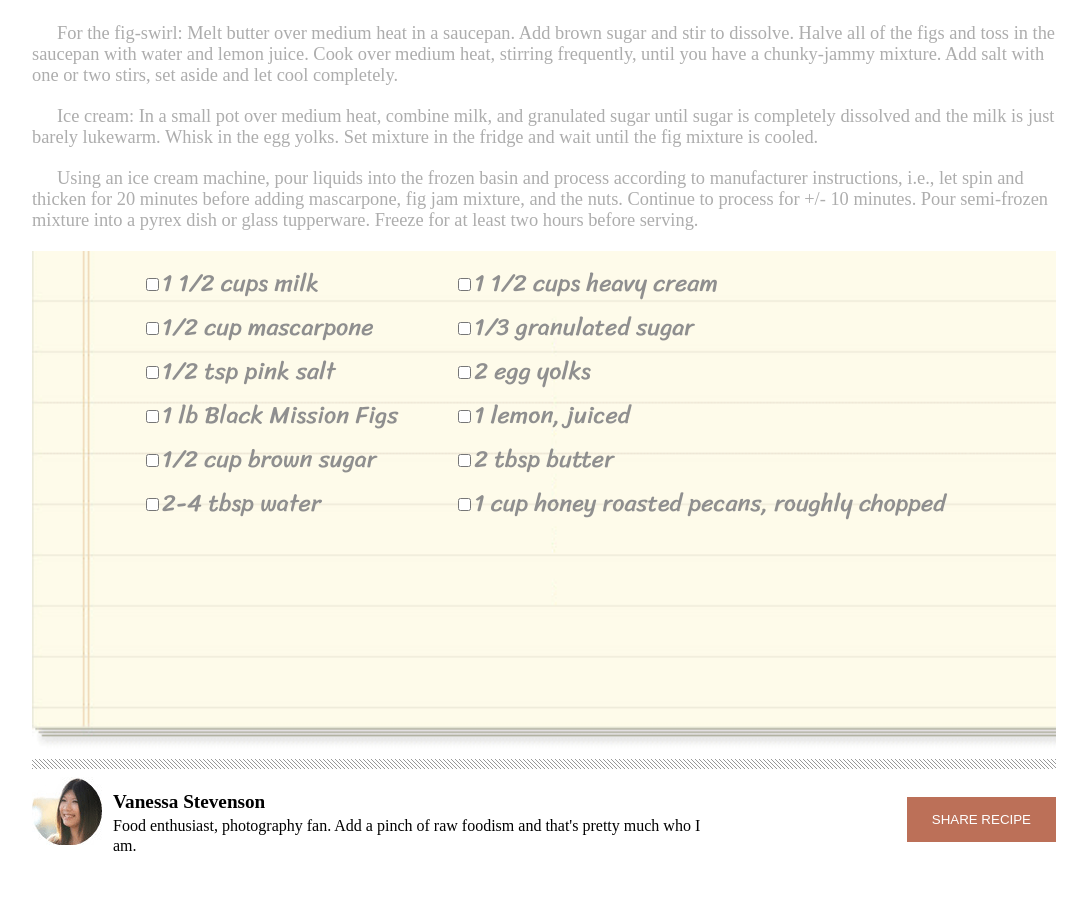
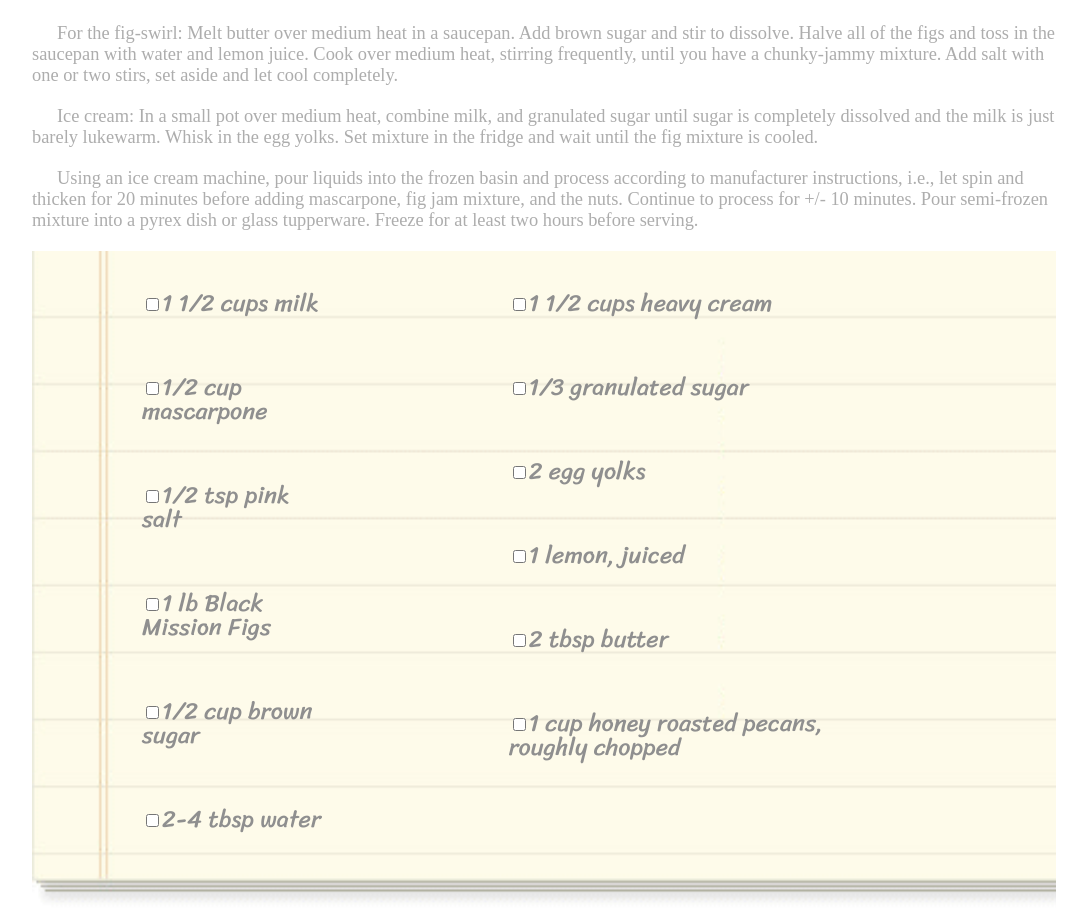
Before and after one commit to NguyenTJoseph/Chocolate-Pizza2, a plain HTML site: page index.html in a window 1280 px wide. Shown: the part 961-1878 px from the top of the page, without its empty margins (96-1183 px from the left). Drawn offline with Linux system fonts and the light colour scheme.

Commit message:
Update style.css

```diff
--- a/style.css
+++ b/style.css
@@ -108,19 +108,20 @@ hr {
     background-image: url("./lab-assets/list-bg.png");
     background-repeat: no-repeat, repeat;
     background-size: cover;
-    height: 500px;
-} #left {
-    float: left;
-}  #right {
-    float: right;
+    height: 200%;
+    width: 100%;
 }
+
 label {
     font-size: x-large;
     font-family: 'Sriracha', cursive;
     color: rgb(143, 143, 143);
 } #uls div {
-    padding: 10px;
+    padding: 20px 80px 40px 10px;
 } #uls {
+    display: flex;
     padding-left: 90px;
-    padding-right: 90px;
+    width: 90%;
+} #right {
+    float: right;
 }
```
